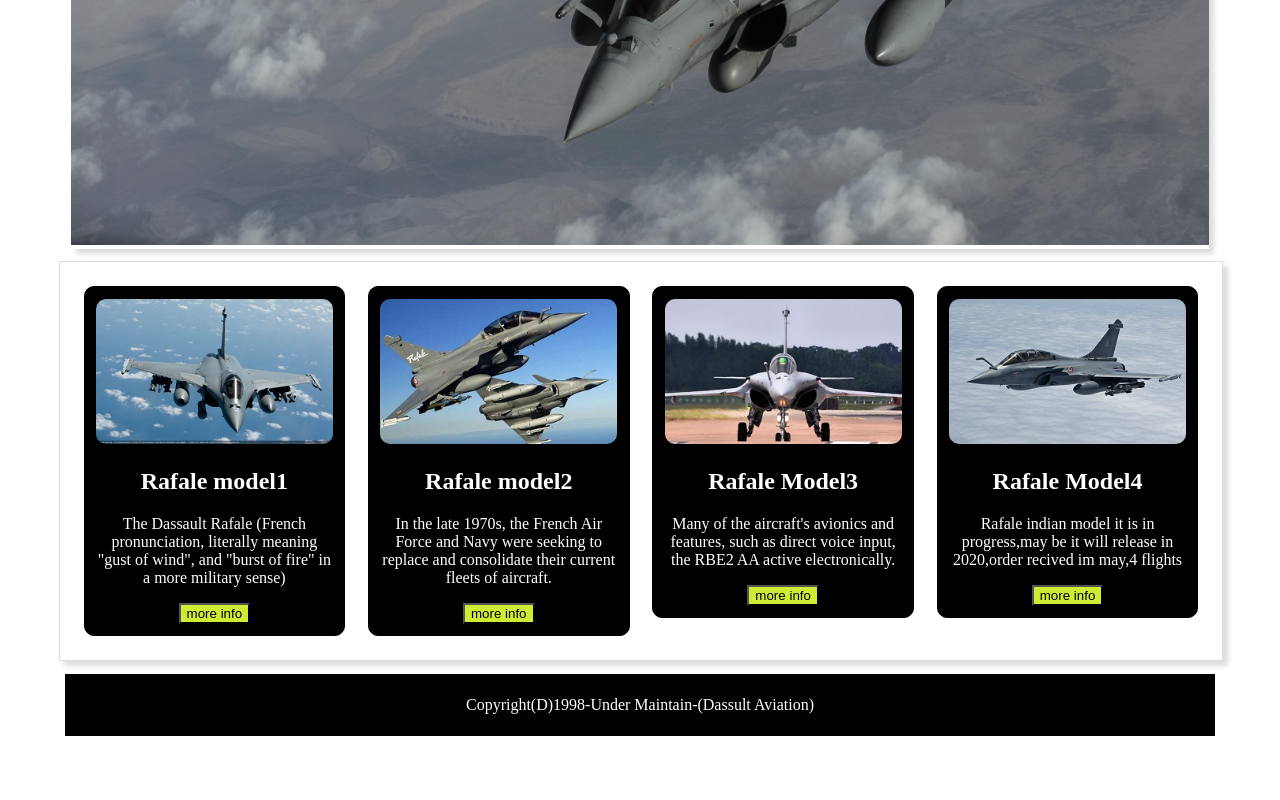
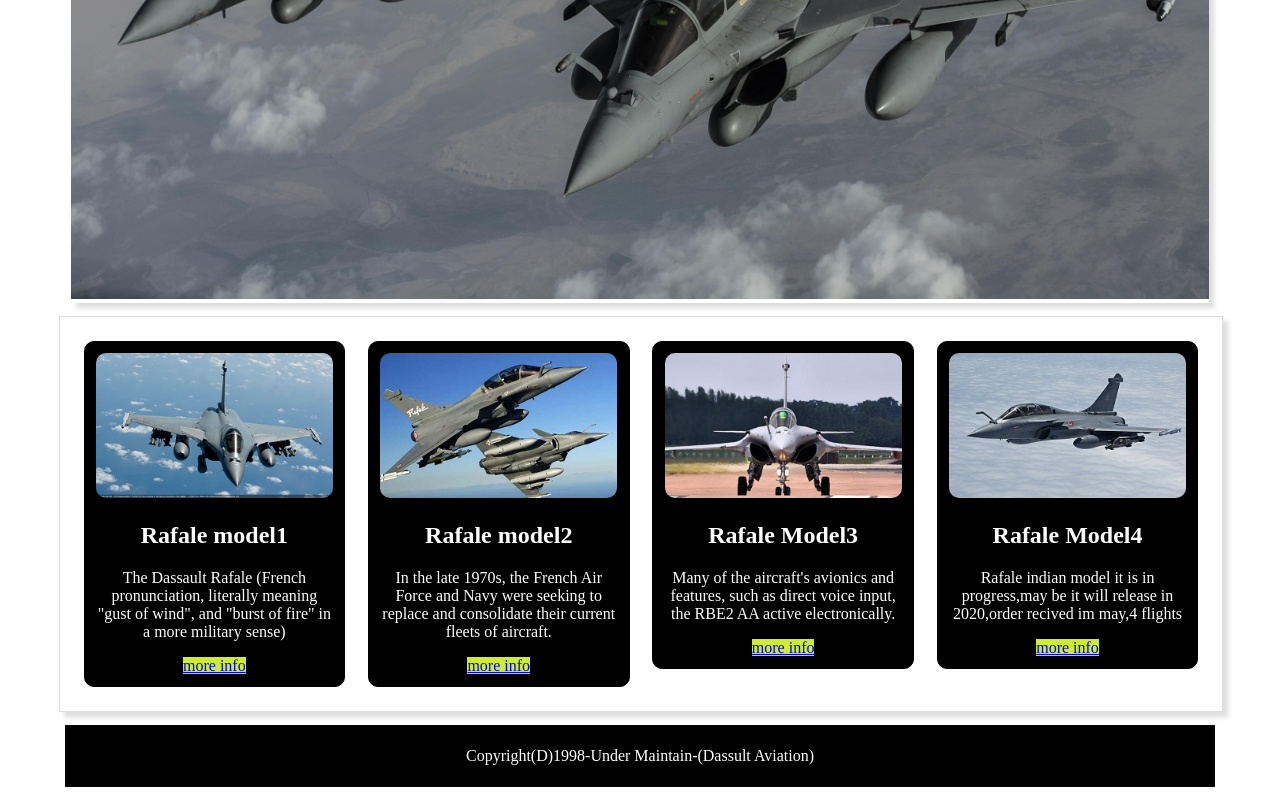
Before and after one commit to Damareswara/fendPortfolio, a plain HTML site: page index.html in a window 1280 px wide. Shown: the part 616-1416 px from the top of the page. Before the commit the page ends 1364 px from the top, so only its background shows below. Drawn offline with Linux system fonts and the light colour scheme.

Commit message:
errors rectified

```diff
--- a/css/style.css
+++ b/css/style.css
@@ -45,6 +45,7 @@
 
 /*styles for parent class=pics*/
 .pics {
+  /* flex-direction: row; */
   width: 23%;
   height: 100%;
   margin: 1%;
--- a/index.html
+++ b/index.html
@@ -29,6 +29,7 @@
     </header>
     <!-- banner -->
     <section class="banner">
+        <h2>Banner of rafel</h2>
         <img src="img/banner.jpg" alt="rafel banner">
     </section>
     <!-- cards -->
@@ -37,34 +38,26 @@
             <img src="img/rafel1.jpg" alt="rafel1">
             <h2>Rafale model1</h2>
             <p>The Dassault Rafale (French pronunciation, literally meaning "gust of wind", and "burst of fire" in a more military sense) </p>
-            <a>
-                <button onclick="window.location.href = 'https://en.wikipedia.org/wiki/Dassault_Rafale';" class="button">more info</button>
-            </a>
+            <a href='https://en.wikipedia.org/wiki/Dassault_Rafale' class="button">more info</a>
         </div>
         <div class="pics">
             <img src="img/rafel2.jpg" alt="rafel2">
             <h2>Rafale model2</h2>
             <p>In the late 1970s, the French Air Force and Navy were seeking to replace and consolidate their current fleets of aircraft.</p>
-            <a>
-                <button onclick="window.location.href = 'https://en.wikipedia.org/wiki/Dassault_Rafale';" class="button">more info</button>
-            </a>
+            <a href='https://en.wikipedia.org/wiki/Dassault_Rafale' class="button">more info</a>
         </div>
         <div class="pics">
             <img src="img/rafale5.jpg" alt="rafale5">
             <h2>Rafale Model3</h2>
             <p>Many of the aircraft's avionics and features, such as direct voice input, the RBE2 AA active electronically.</p>
-            <a>
-                <button onclick="window.location.href = 'https://en.wikipedia.org/wiki/Dassault_Rafale';" class="button">more info</button>
-            </a>
+            <a href='https://en.wikipedia.org/wiki/Dassault_Rafale' class="button">more info</a>
         </div>
         <div class="pics">
             <img src="img/rafel4.jpg" alt="rafel4">
             <h2>Rafale Model4</h2>
             <p>Rafale indian model it is in progress,may be it will release in 2020,order recived im may,4 flights
             </p>
-            <a>
-                <button onclick="window.location.href = 'https://en.wikipedia.org/wiki/Dassault_Rafale';" class="button">more info</button>
-            </a>
+            <a href='https://en.wikipedia.org/wiki/Dassault_Rafale' class="button">more info</a>
         </div>
     </section>
     <!--footer-->
```
